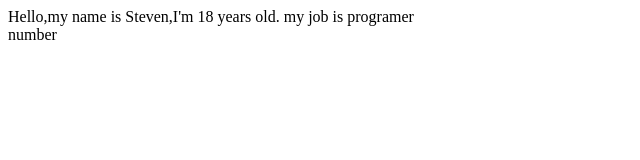
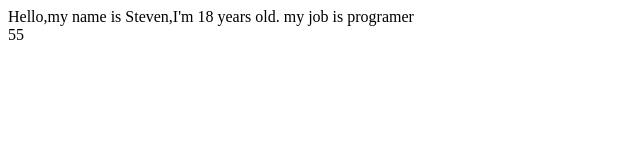
Before and after one commit to WinnieS0728/TypeScript, a React (Create React App) app in the folder steven/: page / in a window 1280 px wide. Shown: the top 160 px of the page, without its empty margins (0-640 px from the left). Built offline with nearby package versions, Linux system fonts and the light colour scheme.

Commit message:
Update Hello.tsx

```diff
--- a/steven/src/Hello.tsx
+++ b/steven/src/Hello.tsx
@@ -18,11 +18,16 @@ const Hello = () => {
     const { name, age, job } = person;
     return `Hello,my name is ${name},I'm ${age} years old. my job is ${job}`;
   };
+  type calculatorType = (...restProps: number[]) => number;
+  const sum: calculatorType = (...restProps) => {
+    return restProps.reduce((a, b) => a + b);
+  };
+
   return (
     <div>
       {Bot({ id: 1, name: "Steven", age: 18, job: "programer" })}
       <br />
-      {typeof mySum(1, 2)}
+      {sum(1, 2, 3, 4, 5, 6, 7, 8, 9, 10)}
     </div>
   );
 };
```
